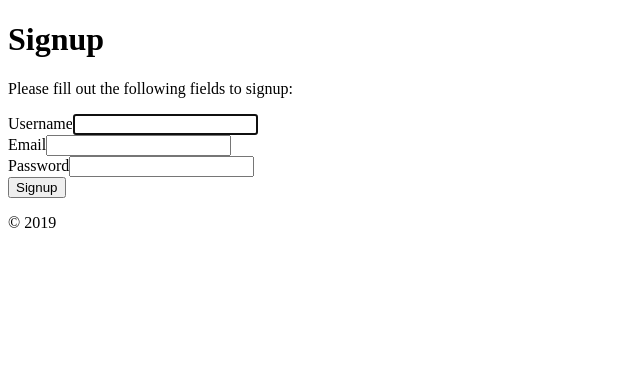
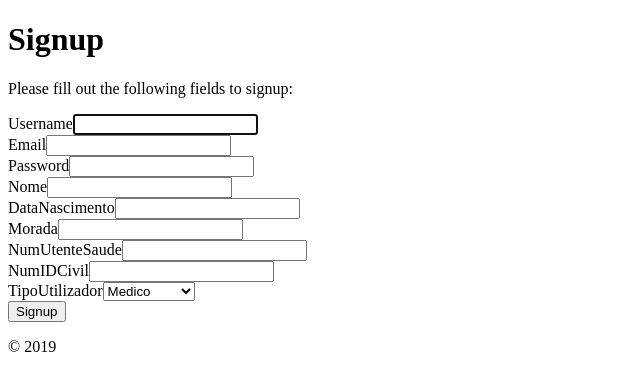
Before and after one commit to hospitalEstg/Projeto, a Yii app: template frontend/views/site/signup.php in a window 1280 px wide. Shown: the top 391 px of the page, without its empty margins (0-640 px from the left). Run offline with PHP 8.4 and a stand-in for Yii, Linux system fonts and the light colour scheme; the template is opened without the code that fills it, so the values that code supplies are empty; form fields are guessed from the names that the template uses; some libraries are stand-ins or nearby versions.

Commit message:
Registar

```diff
--- a/frontend/views/site/signup.php
+++ b/frontend/views/site/signup.php
@@ -26,8 +26,23 @@
 
                 <?= $form->field($model, 'password')->passwordInput() ?>
 
+                <?= $form->field($model, 'Nome')->textInput(['maxlength' => true]) ?>
 
-                <div class="form-group">
+                <?= $form->field($model, 'DataNascimento')->textInput() ?>
+
+                <?= $form->field($model, 'Morada')->textInput(['maxlength' => true]) ?>
+
+                <?= $form->field($model, 'NumUtenteSaude')->textInput() ?>
+
+                <?= $form->field($model, 'NumIDCivil')->textInput() ?>
+
+                <?= $form->field($model, 'TipoUtilizador')->dropDownList([ 'Medico' => 'Medico', 'Utente' => 'Utente', 'Funcionario' => 'Funcionario', ], ['prompt' => '']) ?>
+
+                <?= $form->field($model, 'idUser')->hiddenInput(['value'=>Yii::$app->user->id])->label(false) ?>
+
+
+
+            <div class="form-group">
                     <?= Html::submitButton('Signup', ['class' => 'btn btn-primary', 'name' => 'signup-button']) ?>
                 </div>
 
```
Also changed, not shown: frontend/models/SignupForm.php (+15 -0 lines).
